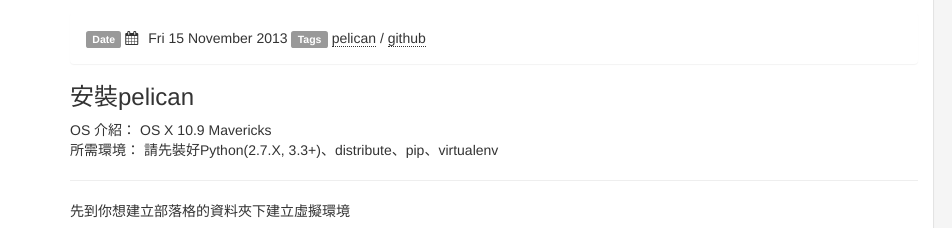
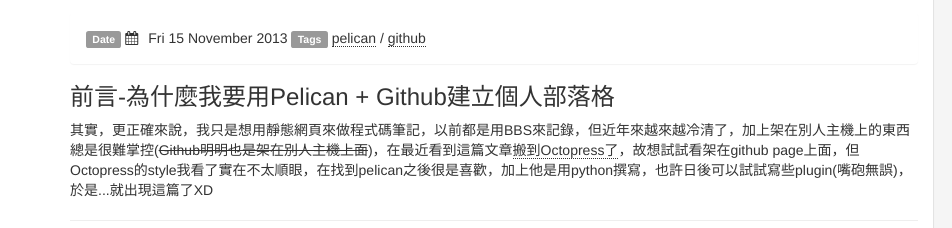
Before and after one commit to RichoHan/RichoHan.github.io, a plain HTML site: page yong-pelican-githubjian-li-ge-ren-bu-luo-ge.html in a window 1280 px wide. Shown: the part 178-406 px from the top of the page, 0-952 px from the left. Drawn offline with nearby package versions, Linux system fonts and the light colour scheme; a script that the page names is missing.

Commit message:
Edit article

```diff
--- a/yong-pelican-githubjian-li-ge-ren-bu-luo-ge.html
+++ b/yong-pelican-githubjian-li-ge-ren-bu-luo-ge.html
@@ -83,7 +83,10 @@
 	<a href="/tag/github.html">github</a>
 </footer><!-- /.post-info -->                    </div>
                 </div>
-                <h3>安裝pelican</h3>
+                <h3>前言-為什麼我要用Pelican + Github建立個人部落格</h3>
+<p>其實，更正確來說，我只是想用靜態網頁來做程式碼筆記，以前都是用BBS來記錄，但近年來越來越冷清了，加上架在別人主機上的東西總是很難掌控(<strike>Github明明也是架在別人主機上面</strike>)，在最近看到這篇文章<a href="http://blog.eddie.com.tw/2011/10/27/move-to-octopress/">搬到Octopress了</a>，故想試試看架在github page上面，但Octopress的style我看了實在不太順眼，在找到pelican之後很是喜歡，加上他是用python撰寫，也許日後可以試試寫些plugin(嘴砲無誤)，於是...就出現這篇了XD</p>
+<hr />
+<h3>安裝pelican</h3>
 <p>OS 介紹： OS X 10.9 Mavericks<br />
 所需環境： 請先裝好Python(2.7.X, 3.3+)、distribute、pip、virtualenv  </p>
 <hr />
```
